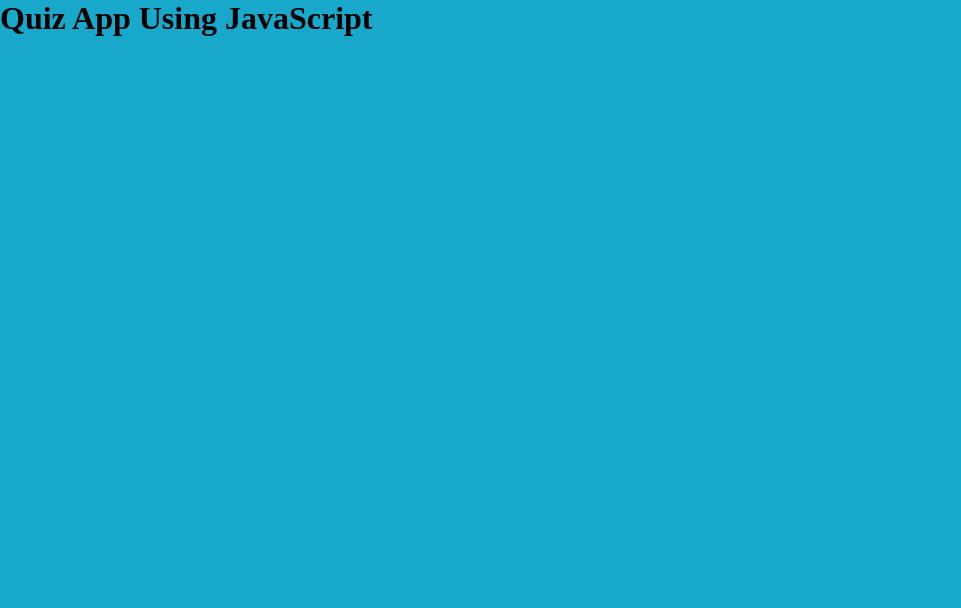
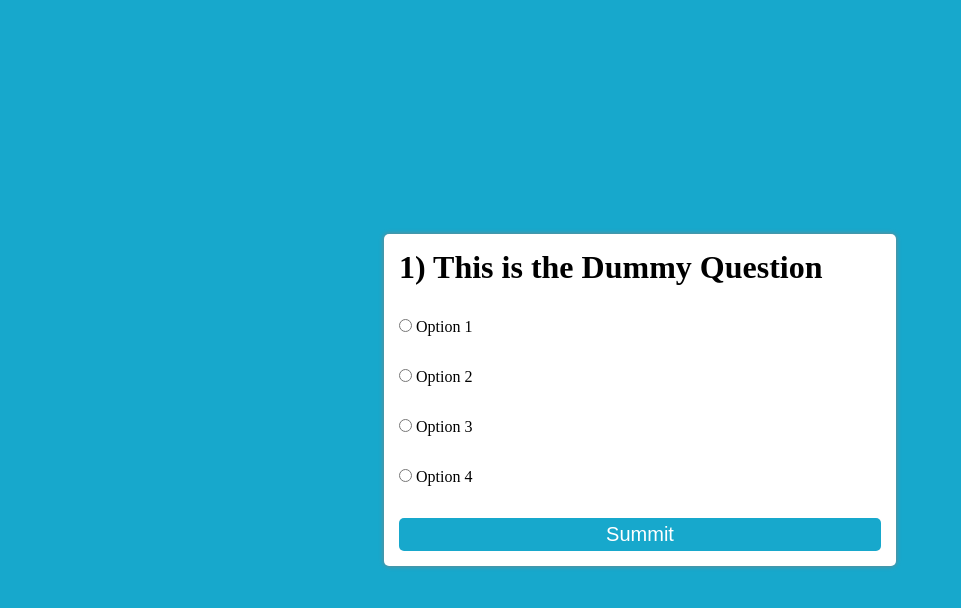
Before and after one commit to rathaur08/Quiz_App, a plain HTML site: page index.html in a window 1280 px wide. Shown: the whole page, without its empty margins (0-961 px from the left). Drawn offline with Linux system fonts and the light colour scheme.

Commit message:
Add UI Interface

```diff
--- a/index.css
+++ b/index.css
@@ -8,3 +8,36 @@ body{
 
     background-color: rgb(23, 168, 204);
 }
+
+.main{
+    width: 100%;
+    height: 100vh;
+    display: flex;
+    justify-content: center;
+    align-items: center;
+    flex-direction: column;
+}
+
+#box{
+    width: 40%;
+    box-shadow: 0px 0px 5px grey;
+    background-color: white;
+    border-radius: 5px;
+    padding: 15px;
+}
+
+.row{
+    width: 100%;
+    margin: 2rem;
+    margin-left: 0;
+}
+
+.btn{
+    width: 100%;
+    padding: 5px;
+    font-size: 20px;
+    color: white;
+    border: none;
+    border-radius: 5px;
+    background-color: rgb(23, 168, 204);
+}
--- a/index.html
+++ b/index.html
@@ -4,11 +4,34 @@
     <meta charset="UTF-8">
     <meta http-equiv="X-UA-Compatible" content="IE=edge">
     <meta name="viewport" content="width=device-width, initial-scale=1.0">
+    <!-- https://www.youtube.com/watch?v=u9NFuoITzrs&ab_channel=WsCubeTech -->
+
     <title>Quiz App</title>
     <link rel="stylesheet" href="index.css">
 </head>
 <body>
-    <h1>Quiz App Using JavaScript</h1>
+    <div class="main">
+        <div id="box">
+            <h1>1) This is the Dummy Question</h1>
+            <div class="row">
+                <input id="option1" type="radio" value="a" name="option" />
+                <label for="option1">Option 1</label>
+            </div>
+            <div class="row">
+                <input id="option2" type="radio" value="b" name="option" />
+                <label for="option2">Option 2</label>
+            </div>
+            <div class="row">
+                <input id="option3" type="radio" value="c" name="option" />
+                <label for="option3">Option 3</label>
+            </div>
+            <div class="row">
+                <input id="option4" type="radio" value="d" name="option" />
+                <label for="option4">Option 4</label>
+            </div>
+            <button class="btn">Summit</button>
+        </div>
+    </div>
 
     <script src="index.js"></script>
 </body>
```
